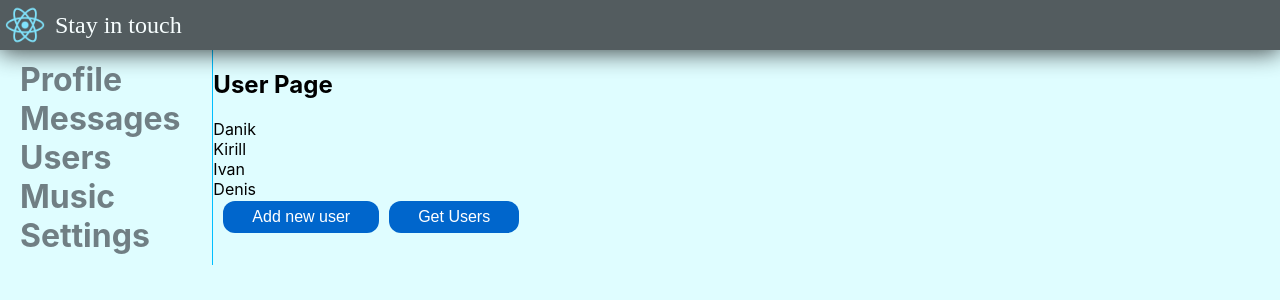
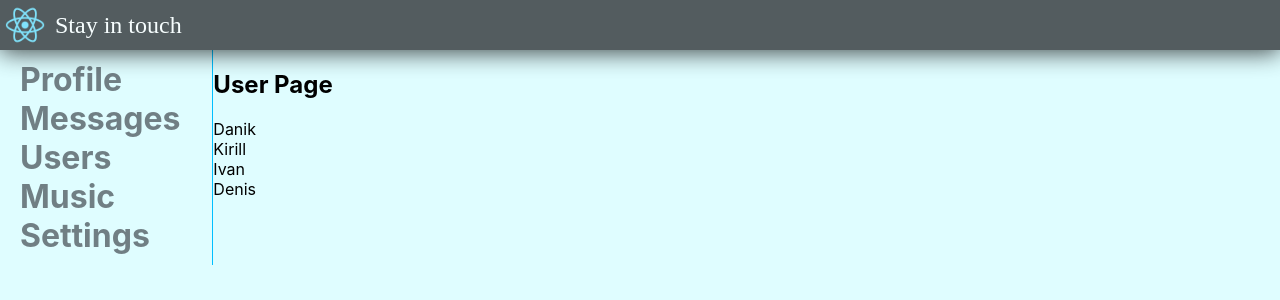
Before and after one commit to showermax/Samurai-way, a React (Create React App) app: page /users in a window 1280 px wide. Shown: the top 300 px of the page. Built offline with nearby package versions, Linux system fonts and the light colour scheme; no server answers.

Commit message:
53 lesson my first class component!

```diff
--- a/src/components/Main/Users/Users.tsx
+++ b/src/components/Main/Users/Users.tsx
@@ -1,32 +1,28 @@
 import React, {useEffect} from 'react';
 import {UserType} from "../../../redux/usersReducer";
 import axios from "axios";
-import {log} from "util";
+
 
 type UsersPropsType = {
     userList: UserType[],
-    addUser: ()=> void
-    getUsers: (users: UserType[])=>void
+    addUser: () => void
+    getUsers: (users: UserType[]) => void
 }
-export const Users = (props: UsersPropsType) => {
-    let users = [
-        {id: 1, name: 'Danik1', photos: {small: null, large: null}, status: null, followed: false, uniqueUrlName:null},
-        {id: 2, name: 'Kirill1', photos: {small: null, large: null}, status: null, followed: false, uniqueUrlName:null},
-        {id: 3, name: 'Ivan1', photos: {small: null, large: null}, status: null, followed: false, uniqueUrlName:null},
-        {id: 4, name: 'Denis1', photos: {small: null, large: null}, status: null, followed: false, uniqueUrlName:null}
-    ]
 
-    const getFromServer = ()=> {
-        axios.get('https://social-network.samuraijs.com/api/1.0/users').then(resp=> {
+export class Users extends React.Component<UsersPropsType> {
+    constructor(props:any) {
+        super(props)
+        axios.get('https://social-network.samuraijs.com/api/1.0/users').then(resp => {
             console.log(resp.data.items)
             props.getUsers(resp.data.items)
         })
     }
-    useEffect(getFromServer,[])
+
+    render() {
         return (
             <div>
                 <h2>User Page</h2>
-            {props.userList.map(el => {
+                {this.props.userList.map(el => {
                         return (
                             <div key={el.id} style={{display: 'flex'}}>
                                 <div>{el.photos.small}</div>
@@ -36,10 +32,8 @@ export const Users = (props: UsersPropsType) => {
                     }
                 )
                 }
-            <button onClick={props.addUser}>Add new user</button>
-            <button onClick={()=>props.getUsers(users)}>Get Users</button>
-
-
+                {/*<button onClick={this.props.addUser}>Add new user</button>*/}
             </div>
-    );
+        )
+    }
 };
```
Lines whose indentation alone changed are shown as unchanged.
